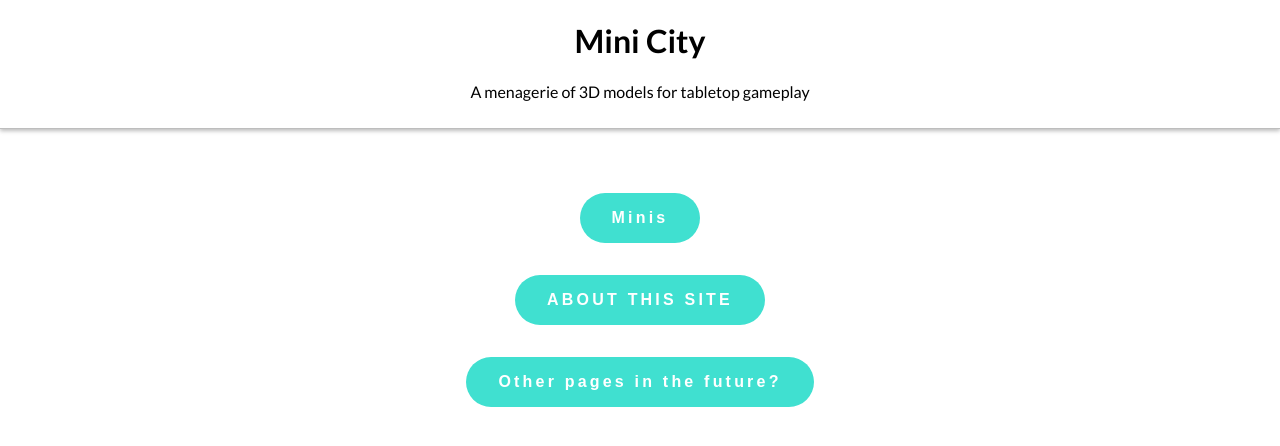
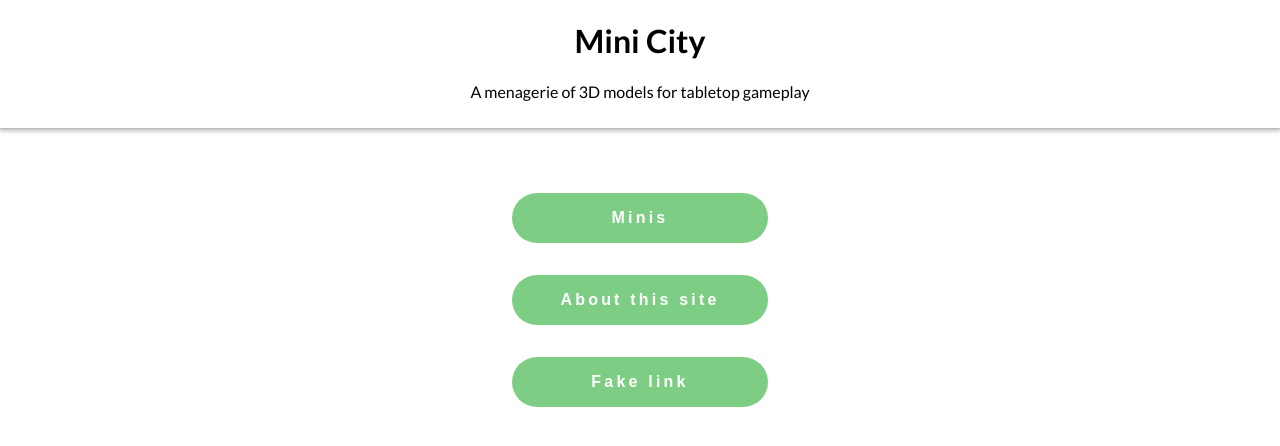
Before and after one commit to hitboxr/mini-viewer-frontend, a SvelteKit app: page / in a window 1280 px wide. Shown: the top 446 px of the page. Built offline with nearby package versions, Linux system fonts and the light colour scheme.

Commit message:
color palette change to green

```diff
--- a/src/components/Minis/PreviewCard.svelte
+++ b/src/components/Minis/PreviewCard.svelte
@@ -11,10 +11,11 @@
         max-width: 16rem;
         max-height: 20rem;
 
-        background-color: rgb(233, 233, 233);
+        background-color: var(--color-light-1);
         border-radius: 10px;
         overflow: hidden;
-        box-shadow: 0 3px 5px 1px lightgray;
+        box-shadow: 0 3px 5px 1px var(--color-gray-1);
+        color: darkgreen;
     }
 
     .preview-image {
--- a/src/components/UI/Button.svelte
+++ b/src/components/UI/Button.svelte
@@ -1,6 +1,7 @@
 <style>
     button {
-        background-color: turquoise;
+        width: 100%;
+        background-color: var(--color-primary-1);
         border: none;
         border-radius: 2rem;
         color: white;
--- a/src/routes/+layout.svelte
+++ b/src/routes/+layout.svelte
@@ -1,14 +1,23 @@
 <style>
     @import url('https://fonts.googleapis.com/css2?family=Lato:wght@300;400;700;900&display=swap');
 
-    .wrapper {
+    .page-container {
+        --color-primary-1: #7DCD85;
+        --color-dark-1: #80AB82;
+        --color-dark-2: #778472;
+        --color-light-1: #C2E1C2;
+        --color-gray-1: #BAC7BE;
+
+        position: relative;
+        min-height: 100vh;
         font-family: 'Lato', sans-serif;
+        color: black;
         padding: 0;
         margin: 0;
         max-width: 100%;
     }
 </style>
 
-<div class="wrapper">
+<div class="page-container">
     <slot />
 </div>
--- a/src/routes/+page.svelte
+++ b/src/routes/+page.svelte
@@ -5,8 +5,9 @@
 <style>
     header, main {
         display: flex;
-        flex-wrap: wrap;
+        flex-flow: column wrap;
         justify-content: center;
+        align-items: center;
         max-width: 100%;
     }
 
@@ -31,15 +32,15 @@
     }
 
     ul {
-        width: auto;
+        width: 20%;
+        min-width: 16rem;
         list-style: none;
         margin: 0;
         padding: 0;
     }
 
     li {
-        flex-basis: 0;
-        flex-grow: 1;
+        width: 100%;
         padding-bottom: 2rem;
     }
 
@@ -57,7 +58,7 @@
 <main>
     <ul>
         <li><a href="/site/minis"><Button>Minis</Button></a></li>
-        <li><Button><a href="/site/about">About this site</a></Button></li>
-        <li><Button>Other pages in the future?</Button></li>
+        <li><a href="/site/about"><Button>About this site</Button></a></li>
+        <li><Button>Fake link</Button></li>
     </ul>
 </main>
--- a/src/routes/site/+layout.svelte
+++ b/src/routes/site/+layout.svelte
@@ -4,7 +4,7 @@
         padding: 1rem 2rem;
         border-bottom: 1px rgb(189, 189, 189) solid;
         box-shadow: 0 1px 2px rgb(189, 189, 189);
-        background-color: paleturquoise;
+        background-color: var(--color-primary-1);
         color: white;
     }
 
@@ -18,6 +18,7 @@
 
     .site-wrapper {
         margin: 0 2rem;
+        padding-bottom: 3rem;
     }
 
     footer {
@@ -27,7 +28,7 @@
         bottom: 0;
         width: 100%;
         height: 3rem;
-        color: rgb(189, 189, 189);
+        color: var(--color-dark-2);
     }
 
     .footer-text {
```
